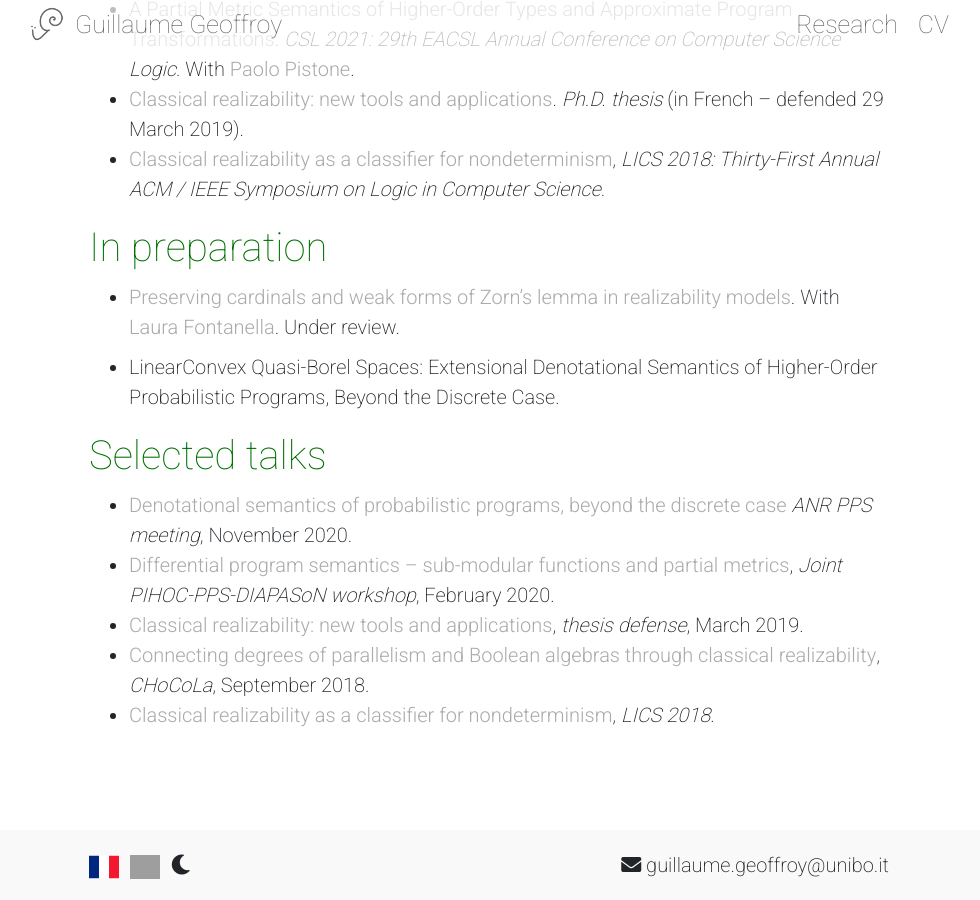
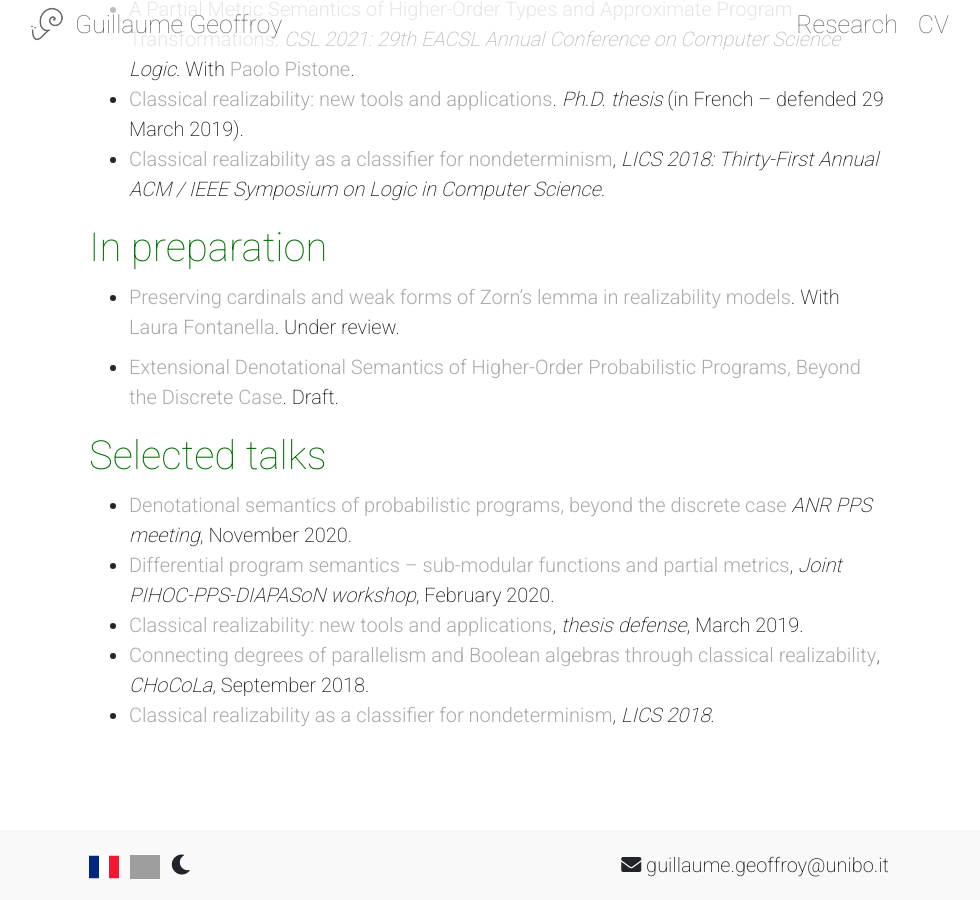
Before and after one commit to guillaume-geoffroy/geoffroy.re, a Jekyll site: the page built from en/research.md, in a window 1280 px wide and 900 px high, scrolled down 614 px. Shown: the whole window, without its empty margins (151-1131 px from the left). Built offline with Jekyll 4.4.1, drawn with Linux system fonts in a browser that asks for light colours; nearby versions of some CDN libraries; grey boxes are pictures that could not be loaded.

Commit message:
Added convex QBSs

```diff
--- a/en/research.md
+++ b/en/research.md
@@ -19,7 +19,7 @@
 
 * [Preserving cardinals and weak forms of Zorn's lemma in realizability models](/docs/fontanella-geoffroy-2020-preserving-cardinals-and-weak-zorn-in-classical-realizability.pdf). With [Laura Fontanella](https://www.i2m.univ-amu.fr/perso/laura.fontanella/). Under review.
 
-* LinearConvex Quasi-Borel Spaces: Extensional Denotational Semantics of Higher-Order Probabilistic Programs, Beyond the Discrete Case.
+* [Extensional Denotational Semantics of Higher-Order Probabilistic Programs, Beyond the Discrete Case](/docs/geoffroy-2021-convex-qbs.pdf). Draft.
 
 Selected talks
 ==============
```
Also changed, not shown: fr/research.md (+2 -1 lines), 1 other file.
